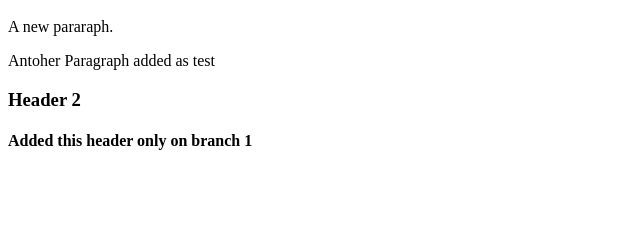
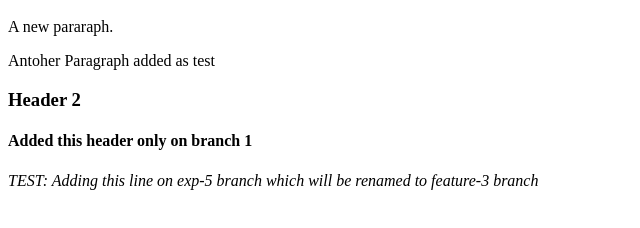
Before and after one commit to paneru/Test-Tabos, a plain HTML site: page index.html in a window 1280 px wide. Shown: the part 48-276 px from the top of the page, without its empty margins (0-640 px from the left). Drawn offline with Linux system fonts and the light colour scheme.

Commit message:
Updated the file to include a line to say renaming to feature-3 branch from exp-5

```diff
--- a/index.html
+++ b/index.html
@@ -6,6 +6,10 @@
 <p>Antoher Paragraph added as test </p>
 <h3> Header 2</h3>
 <h4> Added this header only on branch 1 </h4>
+
+
+<p><em>TEST: Adding this line on exp-5 branch which will be renamed to feature-3 branch</em></p>
+
 </div>
 </body>
 </html>
```
